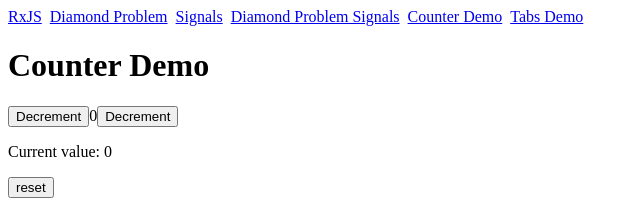
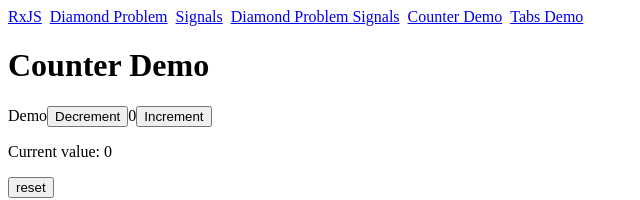
Before and after one commit to sonallux/angular-signals-demo, an Angular app: page /counter-demo in a window 1280 px wide. Shown: the top 200 px of the page, without its empty margins (0-640 px from the left). Built offline with nearby package versions, Linux system fonts and the light colour scheme.

Commit message:
feat: update counter to use output()
fix #3

```diff
--- a/src/app/counter/counter-demo.component.ts
+++ b/src/app/counter/counter-demo.component.ts
@@ -7,7 +7,7 @@ import {CounterComponent} from './counter.component';
   imports: [CounterComponent],
   template: `
     <h1>Counter Demo</h1>
-    <app-counter [(value)]="counterValue"></app-counter>
+    <app-counter [(value)]="counterValue" label="Demo"></app-counter>
     <p>Current value: {{counterValue}}</p>
     <button (click)="counterValue = 0">reset</button>
   `
--- a/src/app/counter/counter.component.ts
+++ b/src/app/counter/counter.component.ts
@@ -1,21 +1,28 @@
-import {Component, EventEmitter, Input, Output} from '@angular/core';
+import {Component, EventEmitter, input, Input, model, output, Output} from '@angular/core';
 
 @Component({
   selector: 'app-counter',
   standalone: true,
   template: `
+    <span>{{label}}</span>
     <button (click)="decrement()">Decrement</button>
     <span>{{value}}</span>
-    <button (click)="increment()">Decrement</button>
+    <button (click)="increment()">Increment</button>
   `
 })
 export class CounterComponent {
-  // TODO Rewrite using signals
-  // value = model(0);
+  // TODO 1 Rewrite using input()
+  //label = input('Counter')
+  @Input()
+  label = 'Counter';
 
+  // TODO 3 Rewrite using model()
+  //value = model(0);
   @Input()
   value = 0;
 
+  // TODO 2 Rewrite using output()
+  //valueChange = output<number>();
   @Output()
   valueChange = new EventEmitter<number>();
 
--- a/src/app/tabs-demo/tabs.component.ts
+++ b/src/app/tabs-demo/tabs.component.ts
@@ -1,4 +1,23 @@
-import {Component, computed, contentChildren, inject, input, model} from '@angular/core';
+import {Component, computed, ContentChildren, contentChildren, inject, input, model, QueryList} from '@angular/core';
+
+@Component({
+  selector: 'app-tab',
+  standalone: true,
+  template: `
+    @if(visible()) {
+      <div class="tab">
+        <h2>{{ title() }}</h2>
+        <ng-content></ng-content>
+      </div>
+    }
+  `
+})
+export class TabComponent {
+  title = input.required<string>();
+
+  private pane = inject(TabbedPaneComponent);
+  visible = computed(() => this.pane.currentTab() === this)
+}
 
 @Component({
   selector: 'app-tabbed-pane',
@@ -6,7 +25,7 @@ import {Component, computed, contentChildren, inject, input, model} from '@angul
   template: `
     <div class="pane">
       <div class="nav" role="group">
-        @for(tab of tabs(); track tab) {
+        @for(tab of tabs; track tab) {
         <button
             [class.secondary]="tab !== currentTab()"
             (click)="current.set($index)">
@@ -34,24 +53,11 @@ import {Component, computed, contentChildren, inject, input, model} from '@angul
 })
 export class TabbedPaneComponent {
   current = model(0);
-  tabs = contentChildren(TabComponent);
-  currentTab = computed(() => this.tabs()[this.current()]);
+
+  // TODO: rewrite using contentChildren
+  //tabs = contentChildren(TabComponent);
+  @ContentChildren(TabComponent)
+  tabs!: QueryList<TabComponent>
+
+  currentTab = computed(() => this.tabs.get(this.current()));
 }
-
-@Component({
-  selector: 'app-tab',
-  standalone: true,
-  template: `
-    @if(visible()) {
-      <div class="tab">
-        <h2>{{ title() }}</h2>
-        <ng-content></ng-content>
-      </div>
-    }
-  `
-})
-export class TabComponent {
-  pane = inject(TabbedPaneComponent);
-  title = input.required<string>();
-  visible = computed(() => this.pane.currentTab() === this)
-}
```
